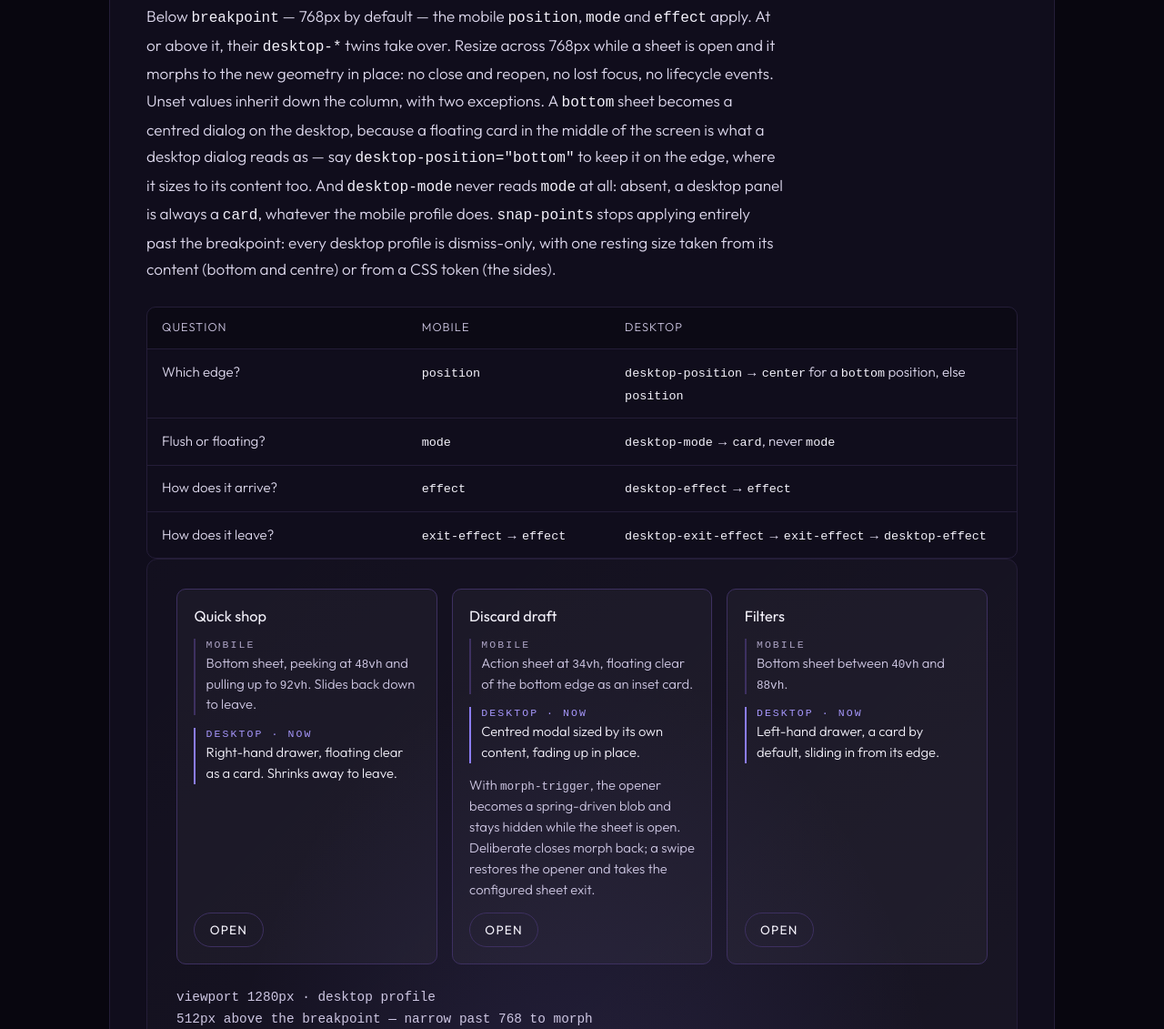
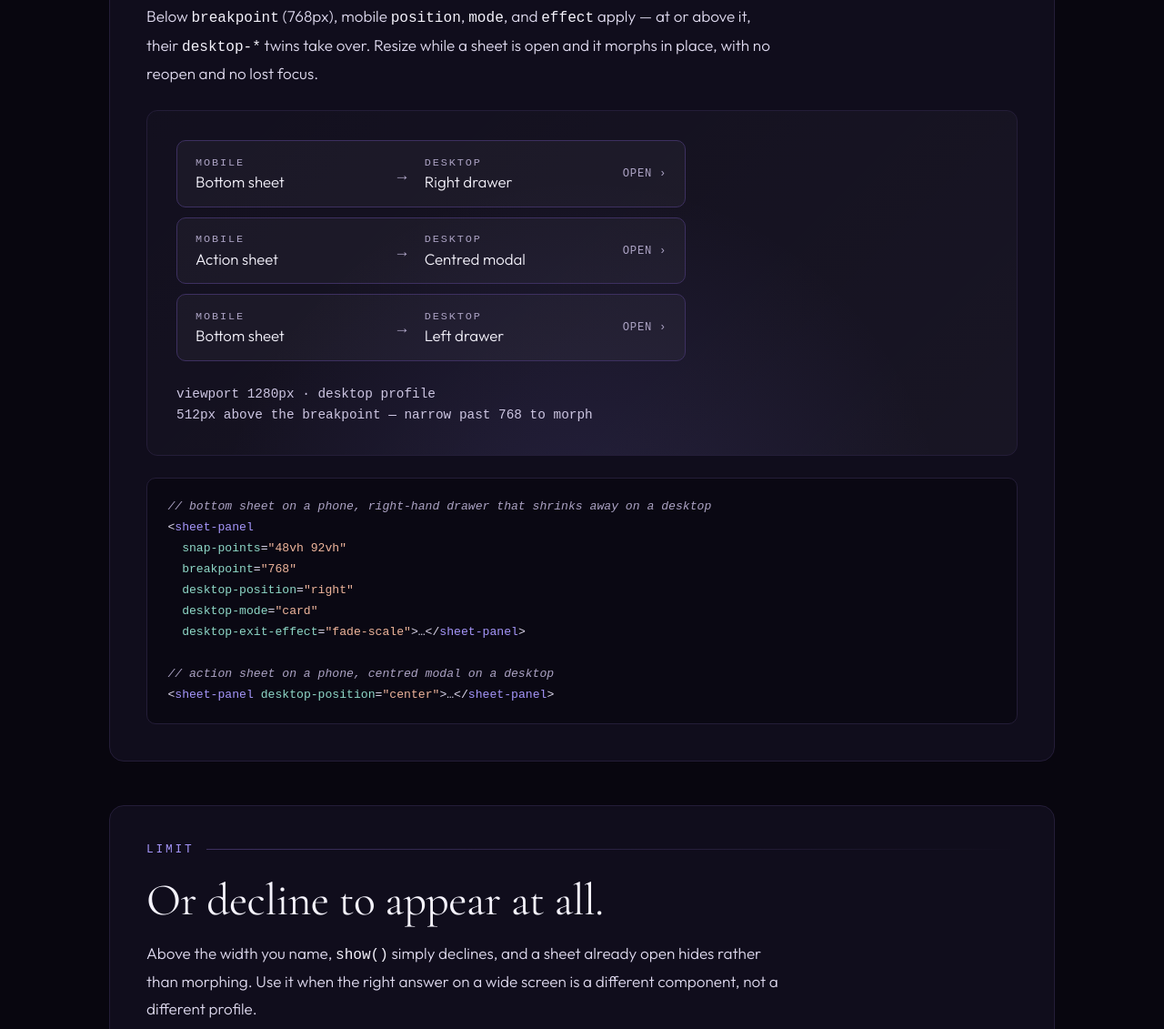
Before and after one commit to magic-spells/sheet, a website built with Vite: page demo/index.html in a window 1280 px wide. Shown: the part 3784-4915 px from the top of the page at 91% size. Built offline with nearby package versions, Linux system fonts and the light colour scheme; what @magic-spells/physics-engine would draw is missing.

Commit message:
Update index.html

```diff
--- a/demo/index.html
+++ b/demo/index.html
@@ -625,92 +625,109 @@
 				white-space: pre-line;
 			}
 
-			/* ---- Profile cards ----
-			   A button in the breakpoint section opens one of two different sheets
-			   depending on the viewport, which a label alone cannot say. Each is
-			   boxed with both profiles spelled out, and the row matching the current
-			   viewport is lit — at 768px, the same breakpoint those sheets use. */
-			.profile-grid {
-				display: grid;
-				grid-template-columns: repeat(auto-fit, minmax(15rem, 1fr));
-				gap: 1rem;
-				margin-bottom: 1.5rem;
-			}
-
-			.profile-card {
+			/* ---- Profile rows ----
+			   A row in the breakpoint section opens one of two different sheets
+			   depending on the viewport, which a label alone cannot say. Each
+			   row is itself the open button — full width, stacked, mobile-list
+			   style — carrying the "mobile form → desktop form" summary alone. */
+			.profile-list {
 				display: flex;
 				flex-direction: column;
-				gap: 0.85rem;
-				min-width: 0;
-				padding: 1.15rem;
+				gap: 0.65rem;
+				max-width: 560px;
+				margin-bottom: 1.5rem;
+			}
+
+			.profile-row {
+				display: flex;
+				align-items: center;
+				gap: 1rem;
+				width: 100%;
+				padding: 1.05rem 1.25rem;
+				color: var(--cream);
+				text-align: left;
 				background: rgba(255, 255, 255, 0.035);
 				border: 1px solid var(--border-accent);
 				border-radius: 10px;
-			}
-
-			.profile-title {
+				font: inherit;
+				cursor: pointer;
+				transition:
+					color 0.25s ease,
+					border-color 0.25s ease,
+					background 0.25s ease;
+			}
+
+			.profile-row:hover {
+				background: rgba(255, 255, 255, 0.06);
+				border-color: var(--iris-dim);
+			}
+
+			/* Mobile and desktop sit as matching columns, label over value,
+			   so the two forms read as a direct comparison. The columns are an
+			   explicit `1fr auto 1fr` grid rather than flex, so the arrow and the
+			   desktop column land on the same x in every row however long the
+			   mobile value is — the rows are equal width, so equal fractions align. */
+			.profile-row-compare {
+				display: grid;
+				grid-template-columns: 1fr auto 1fr;
+				align-items: center;
+				flex: 1 1 auto;
+				min-width: 0;
+				gap: 1rem;
+			}
+
+			.profile-row-col {
+				display: grid;
+				min-width: 0;
+				gap: 0.2rem;
+			}
+
+			.profile-row-label {
+				color: var(--text-dim);
+				font-family: var(--font-mono);
+				font-size: 0.74rem;
+				letter-spacing: 0.16em;
+				text-transform: uppercase;
+			}
+
+			.profile-row-value {
+				overflow: hidden;
 				color: var(--cream);
-				font-size: 1.02rem;
-				font-weight: 400;
-				line-height: 1.3;
-			}
-
-			.profile-side {
-				display: grid;
-				gap: 0.2rem;
-				padding-left: 0.7rem;
-				border-left: 2px solid var(--profile-rule, var(--border-accent));
-			}
-
-			.profile-side-key {
-				color: var(--profile-key, var(--text-dim));
+				font-size: 1.05rem;
+				white-space: nowrap;
+				text-overflow: ellipsis;
+			}
+
+			.profile-row-arrow {
+				flex: none;
+				color: var(--text-dim);
+				font-size: 1.1rem;
+			}
+
+			.profile-row-action {
+				flex: none;
+				color: var(--text-dim);
 				font-family: var(--font-mono);
-				font-size: 0.72rem;
-				letter-spacing: 0.18em;
+				font-size: 0.76rem;
+				letter-spacing: 0.06em;
 				text-transform: uppercase;
 			}
 
-			/* The lit row says so in words as well as in colour */
-			.profile-side-key::after {
-				content: var(--profile-now, '');
-			}
-
-			.profile-side-val {
-				color: var(--profile-val, var(--cream-dim));
-				font-size: 0.92rem;
-				line-height: 1.55;
-			}
-
-			.profile-side-val code {
-				color: inherit;
-				font-family: var(--font-mono);
-				font-size: 0.86em;
-			}
-
-			/* margin-top:auto lines the buttons up across cards of unequal height */
-			.profile-card .btn {
-				align-self: start;
-				margin-top: auto;
-				padding-inline: 1.2em;
-				font-size: 0.85rem;
-			}
-
-			/* One switch per viewport; the four properties above read it back. */
-			@media (max-width: 767px) {
-				.profile-side[data-side='mobile'] {
-					--profile-rule: var(--iris);
-					--profile-key: var(--iris-text);
-					--profile-val: var(--cream);
-					--profile-now: ' · now';
+			@media (max-width: 480px) {
+				.profile-row {
+					padding: 0.95rem 1rem;
 				}
-			}
-
-			@media (min-width: 768px) {
-				.profile-side[data-side='desktop'] {
-					--profile-rule: var(--iris);
-					--profile-key: var(--iris-text);
-					--profile-val: var(--cream);
-					--profile-now: ' · now';
+
+				.profile-row-compare {
+					gap: 0.7rem;
+				}
+
+				.profile-row-value {
+					font-size: 0.98rem;
+				}
+
+				.profile-row-action {
+					display: none;
 				}
 			}
 
@@ -1538,112 +1555,57 @@ sheet.addEventListener(<span class="hl-val">'snapchange'</span>, ({ detail }) =&
 				</div>
 				<h2>A bottom sheet on a phone. Something else entirely on a desktop.</h2>
 				<p class="demo-desc">
-					Below <code>breakpoint</code> — 768px by default — the mobile <code>position</code>,
-					<code>mode</code> and <code>effect</code> apply. At or above it, their
-					<code>desktop-*</code> twins take over. Resize across 768px while a sheet is open and it
-					morphs to the new geometry in place: no close and reopen, no lost focus, no lifecycle
-					events. Unset values inherit down the column, with two exceptions. A
-					<code>bottom</code> sheet becomes a centred dialog on the desktop, because a floating card
-					in the middle of the screen is what a desktop dialog reads as — say
-					<code>desktop-position="bottom"</code> to keep it on the edge, where it sizes to its
-					content too. And <code>desktop-mode</code> never reads <code>mode</code> at all: absent, a
-					desktop panel is always a <code>card</code>, whatever the mobile profile does.
-					<code>snap-points</code> stops applying entirely past the breakpoint: every desktop
-					profile is dismiss-only, with one resting size taken from its content (bottom and centre)
-					or from a CSS token (the sides).
+					Below <code>breakpoint</code> (768px), mobile <code>position</code>, <code>mode</code>,
+					and <code>effect</code> apply — at or above it, their <code>desktop-*</code> twins take
+					over. Resize while a sheet is open and it morphs in place, with no reopen and no lost
+					focus.
 				</p>
-				<div class="ref-table">
-					<div class="ref-row ref-head">
-						<div>Question</div>
-						<div>Mobile</div>
-						<div>Desktop</div>
-					</div>
-					<div class="ref-row">
-						<div>Which edge?</div>
-						<div><code>position</code></div>
-						<div>
-							<code>desktop-position</code> → <code>center</code> for a
-							<code>bottom</code> position, else <code>position</code>
-						</div>
-					</div>
-					<div class="ref-row">
-						<div>Flush or floating?</div>
-						<div><code>mode</code></div>
-						<div><code>desktop-mode</code> → <code>card</code>, never <code>mode</code></div>
-					</div>
-					<div class="ref-row">
-						<div>How does it arrive?</div>
-						<div><code>effect</code></div>
-						<div><code>desktop-effect</code> → <code>effect</code></div>
-					</div>
-					<div class="ref-row">
-						<div>How does it leave?</div>
-						<div><code>exit-effect</code> → <code>effect</code></div>
-						<div>
-							<code>desktop-exit-effect</code> → <code>exit-effect</code> →
-							<code>desktop-effect</code>
-						</div>
-					</div>
-				</div>
 				<div class="stage">
-					<div class="profile-grid">
-						<div class="profile-card">
-							<h3 class="profile-title">Quick shop</h3>
-							<div class="profile-side" data-side="mobile">
-								<span class="profile-side-key">Mobile</span>
-								<span class="profile-side-val"
-									>Bottom sheet, peeking at <code>48vh</code> and pulling up to <code>92vh</code>.
-									Slides back down to leave.</span
-								>
-							</div>
-							<div class="profile-side" data-side="desktop">
-								<span class="profile-side-key">Desktop</span>
-								<span class="profile-side-val"
-									>Right-hand drawer, floating clear as a card. Shrinks away to leave.</span
-								>
-							</div>
-							<button class="btn" data-open="quickshop-panel">Open</button>
-						</div>
-
-						<div class="profile-card">
-							<h3 class="profile-title">Discard draft</h3>
-							<div class="profile-side" data-side="mobile">
-								<span class="profile-side-key">Mobile</span>
-								<span class="profile-side-val"
-									>Action sheet at <code>34vh</code>, floating clear of the bottom edge as an inset
-									card.</span
-								>
-							</div>
-							<div class="profile-side" data-side="desktop">
-								<span class="profile-side-key">Desktop</span>
-								<span class="profile-side-val"
-									>Centred modal sized by its own content, fading up in place.</span
-								>
-							</div>
-							<p class="profile-side-val">
-								With <code>morph-trigger</code>, the opener becomes a spring-driven blob and stays
-								hidden while the sheet is open. Deliberate closes morph back; a swipe restores the
-								opener and takes the configured sheet exit.
-							</p>
-							<button class="btn" data-open="confirm-panel">Open</button>
-						</div>
-
-						<div class="profile-card">
-							<h3 class="profile-title">Filters</h3>
-							<div class="profile-side" data-side="mobile">
-								<span class="profile-side-key">Mobile</span>
-								<span class="profile-side-val"
-									>Bottom sheet between <code>40vh</code> and <code>88vh</code>.</span
-								>
-							</div>
-							<div class="profile-side" data-side="desktop">
-								<span class="profile-side-key">Desktop</span>
-								<span class="profile-side-val"
-									>Left-hand drawer, a card by default, sliding in from its edge.</span
-								>
-							</div>
-							<button class="btn" data-open="filters-panel">Open</button>
-						</div>
+					<div class="profile-list">
+						<button class="profile-row" data-open="quickshop-panel" aria-label="Quick shop">
+							<span class="profile-row-compare">
+								<span class="profile-row-col">
+									<span class="profile-row-label">Mobile</span>
+									<span class="profile-row-value">Bottom sheet</span>
+								</span>
+								<span class="profile-row-arrow" aria-hidden="true">→</span>
+								<span class="profile-row-col">
+									<span class="profile-row-label">Desktop</span>
+									<span class="profile-row-value">Right drawer</span>
+								</span>
+							</span>
+							<span class="profile-row-action" aria-hidden="true">Open ›</span>
+						</button>
+
+						<button class="profile-row" data-open="confirm-panel" aria-label="Discard draft">
+							<span class="profile-row-compare">
+								<span class="profile-row-col">
+									<span class="profile-row-label">Mobile</span>
+									<span class="profile-row-value">Action sheet</span>
+								</span>
+								<span class="profile-row-arrow" aria-hidden="true">→</span>
+								<span class="profile-row-col">
+									<span class="profile-row-label">Desktop</span>
+									<span class="profile-row-value">Centred modal</span>
+								</span>
+							</span>
+							<span class="profile-row-action" aria-hidden="true">Open ›</span>
+						</button>
+
+						<button class="profile-row" data-open="filters-panel" aria-label="Filters">
+							<span class="profile-row-compare">
+								<span class="profile-row-col">
+									<span class="profile-row-label">Mobile</span>
+									<span class="profile-row-value">Bottom sheet</span>
+								</span>
+								<span class="profile-row-arrow" aria-hidden="true">→</span>
+								<span class="profile-row-col">
+									<span class="profile-row-label">Desktop</span>
+									<span class="profile-row-value">Left drawer</span>
+								</span>
+							</span>
+							<span class="profile-row-action" aria-hidden="true">Open ›</span>
+						</button>
 					</div>
 					<output class="readout" id="width-readout">Measuring the viewport…</output>
 				</div>
@@ -1687,7 +1649,7 @@ sheet.addEventListener(<span class="hl-val">'snapchange'</span>, ({ detail }) =&
 					<span class="spec-key">Effects</span>
 					<span class="spec-rule" aria-hidden="true"></span>
 				</div>
-				<h2>Three ways to arrive.</h2>
+				<h2>Three ways to animate in.</h2>
 				<p class="demo-desc">
 					An effect is how the sheet arrives. <code>slide</code> travels in from its edge,
 					<code>slide-fade</code> fades across a short <code>24px</code> slide, and
@@ -1785,7 +1747,7 @@ sheet.addEventListener(<span class="hl-val">'snapchange'</span>, ({ detail }) =&
 					<span class="spec-key">Lifecycle</span>
 					<span class="spec-rule" aria-hidden="true"></span>
 				</div>
-				<h2>Every open, close and landing leaves a mark.</h2>
+				<h2>Bind to events using the API.</h2>
 				<p class="demo-desc">
 					Four lifecycle events come from the parent <code>&lt;dialog-panel&gt;</code>;
 					<code>snapchange</code> and <code>snaprelease</code> come from the sheet. All six bubble,
@@ -1827,22 +1789,7 @@ panel.addEventListener(<span class="hl-val">'beforeShow'</span>, (event) =&gt; e
 					<span class="spec-key">Lab</span>
 					<span class="spec-rule" aria-hidden="true"></span>
 				</div>
-				<h2>Set the dials, and read back the markup.</h2>
-				<p class="demo-desc">
-					Four positions, two geometries and four effects make thirty-two profiles of one panel —
-					and the mobile and desktop halves are dialled separately, split at the real 768px
-					breakpoint. Every setting is a plain attribute or CSS token, no config object. Leave a
-					desktop dial on <em>inherit</em> and it falls back the documented way: position takes the
-					mobile one — except a <code>bottom</code>, which becomes a centred dialog — and the
-					effects follow their chains. Mode is the one that inherits nothing, which is why its
-					switch reads <em>card (default)</em> instead: on a wide viewport the sheet floats as a
-					card whatever <code>mode</code> says. The snap switches are a mobile dial: past the
-					breakpoint the panel drops to one resting size, and a desktop <code>bottom</code> takes
-					that size from its own content, just like a centre. Set the dials, then open: the snippet
-					below is re-read from the element itself, so it always shows the real DOM. Resize across
-					the breakpoint with the panel open and it morphs between your two configurations in place.
-					The spring dials govern entrances only; exits and snaps keep their presets.
-				</p>
+				<h2>Try it out for yourself.</h2>
 
 				<div class="lab-grid">
 					<!-- Each attribute is one boxed group, mobile on the left and
```
